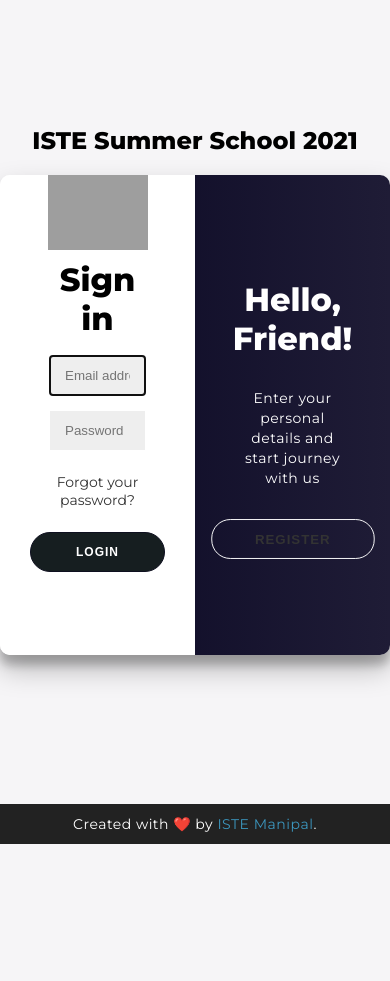
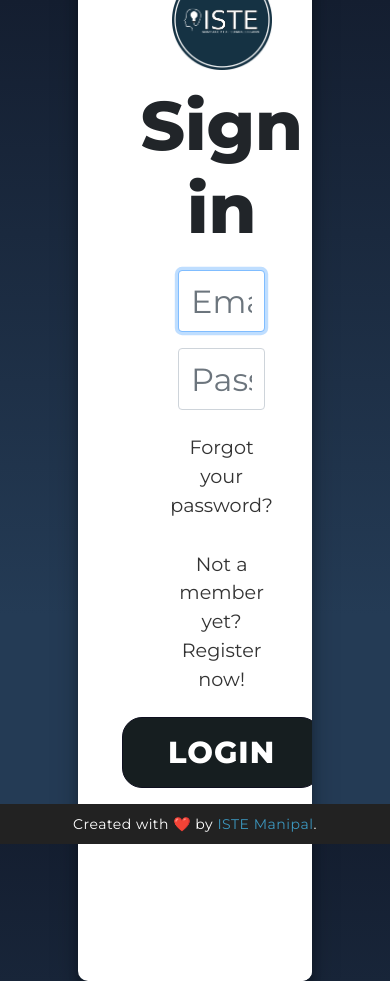
Before and after one commit to InshaManowar/iste-summer-backend, a Django app: page / in a window 390 px wide. Before the commit the page ends 844 px from the top, so only its background shows below. Run offline with Django 3.2, Linux system fonts and the light colour scheme; grey boxes are pictures that could not be loaded.

Commit message:
changes in login and signup form

```diff
--- a/accounts/templates/accounts/base.html
+++ b/accounts/templates/accounts/base.html
@@ -6,6 +6,7 @@
     <meta charset="utf-8">
     <title>َAnimated Login Form</title>
     <link rel="stylesheet" href="CSS/style.css">
+    <link rel="stylesheet" href="https://cdn.jsdelivr.net/npm/bootstrap@4.5.3/dist/css/bootstrap.min.css" integrity="sha384-TX8t27EcRE3e/ihU7zmQxVncDAy5uIKz4rEkgIXeMed4M0jlfIDPvg6uqKI2xXr2" crossorigin="anonymous">
   </head>
 
 
--- a/accounts/templates/accounts/login.html
+++ b/accounts/templates/accounts/login.html
@@ -1,5 +1,5 @@
 {% extends 'accounts/base.html' %}
-
+{% load static %}
 
 {% block head %}
 <link href='https://fonts.googleapis.com/css?family=Josefin Sans' rel='stylesheet'>
@@ -12,7 +12,7 @@
   }
 
   body {
-    background: #f6f5f7;
+    background-image: linear-gradient(#141e30 0%, #243b55 74%);
     display: flex;
     justify-content: center;
     align-items: center;
@@ -75,10 +75,15 @@
   }
 
   button.ghost {
+
     background-color: transparent;
     border-color: #FFFFFF;
+    color: white !important;
+
   }
-
+  .ghost a{
+    color: white;
+  }
   form {
     background-color: #FFFFFF;
     display: flex;
@@ -110,6 +115,24 @@
     min-height: 480px;
   }
 
+  .container-2 {
+    background-color: #fff;
+    border-radius: 10px;
+      box-shadow: 0 14px 28px rgba(0,0,0,0.25),
+        0 10px 10px rgba(0,0,0,0.22);
+    position: relative;
+    overflow: hidden;
+    width: 60%;
+    max-width: 100%;
+    min-height: 1200px;
+  }
+
+  .form-container {
+    position: absolute;
+    top: 0;
+    height: 100%;
+    transition: all 0.6s ease-in-out;
+  }
   .form-container {
     position: absolute;
     top: 0;
@@ -120,6 +143,11 @@
   .sign-in-container {
     left: 0;
     width: 50%;
+    z-index: 2;
+  }
+  .sign-in-container-2 {
+    left: 50px;
+    width: 80%;
     z-index: 2;
   }
 
@@ -170,9 +198,8 @@
 
   .overlay {
 
-    background: #181820;
-    background: -webkit-linear-gradient(to right, #181820, #181820);
-    background: linear-gradient(to right, #080622, #1f1c36);
+    background: #243b55;
+
     background-repeat: no-repeat;
     background-size: cover;
     background-position: 0 0;
@@ -270,6 +297,7 @@
     height:100px;
   }
 
+
   </style>
 
 {% endblock head %}
@@ -279,36 +307,23 @@
 
 <div class="main-block"></div>
 
-<h2>ISTE Summer School 2021</h2>
-
-
-    <div class="container" id="container">
+    <div class="container d-none d-lg-block" id="container">
 
       <div class="form-container sign-in-container">
-        <form class="form-signin" method="POST">
+        <form class="form-signin text-center" method="POST">
           {% csrf_token %}
           <div class = "logo">
-            <img src="https://istemanipal.com/static/images/ISTELOG.png" alt="Girl in a jacket" width="100" height="100">
+            <img src="{% static 'accounts/iste.png' %}" alt="Girl in a jacket" width="100" height="100">
           </div>
-          <h1>Sign in</h1>
+          <h1 style="color: #243b55;" >Sign in</h1>
           <input type="email" name="email" id="inputEmail" class="form-control" placeholder="Email address" required autofocus>
 
           <input type="password" name="password" id="inputPassword" class="form-control" placeholder="Password" required>
-          <a href="#">Forgot your password?</a>
-
-
-
+          <a href="{% url 'password_reset' %}">Forgot your password?</a>
 
     <div class="field">
       <input class="button-login" type="submit" value="Login">
-</div>    {% for field in login_form %}
-
-  <p>
-      {% for error in field.errors %}
-          <p style="color: red;">{{error}}</p>
-      {% endfor %}
-  </p>
-  {% endfor %}
+</div>
   {% if login_form.non_field_errors %}
 <div style="color:red;">
     <p>{{login_form.non_field_errors}}</p>
@@ -323,9 +338,9 @@
             <p>To keep connected with us please login with your personal info</p>
             <button class="ghost" id="signIn">Sign In</button>
           </div> -->
-          <div class="overlay-panel overlay-right">
-            <h1>Hello, Friend!</h1>
-            <p>Enter your personal details and start journey with us</p>
+          <div class="overlay-panel overlay-right ">
+            <h1>Summer School 2021</h1>
+            <p>Enter your details and let's learn together!</p>
             <button
             class="ghost" style="color: wheat !important;" id="signUp"><a href="{% url 'accounts:register' %}">Register</a></button>
 
@@ -333,7 +348,38 @@
         </div>
       </div>
     </div>
-  </div>
+
+    <!-- MObile view -->
+
+
+    <div class="container-2 d-lg-none text-center" id="container">
+
+      <div class="form-container sign-in-container-2 text-center">
+        <form class="form-signin" method="POST">
+          {% csrf_token %}
+          <div class = "logo" style="margin: 5% !important;">
+            <img src="{% static 'accounts/iste.png' %}" alt="ISTE logo" width="100" height="100">
+          </div>
+          <h1 style="font-size: 430%; margin-bottom: 3%;">Sign in</h1>
+          <input style="font-size: 200%;" type="email" name="email" id="inputEmail" class="form-control" placeholder="Email address" required autofocus>
+
+          <input style="font-size: 200%;" type="password" name="password" id="inputPassword" class="form-control" placeholder="Password" required>
+          <a style="font-size: 120%;" href="{% url 'password_reset' %}">Forgot your password?</a>
+          <a style="font-size: 120%;" href="{% url 'accounts:register'  %}">Not a member yet? Register now!</a>
+
+    <div class="field">
+      <input style="font-size: 190%;" class="button-login" type="submit" value="Login">
+</div>
+  {% if login_form.non_field_errors %}
+<div style="color:red;">
+    <p>{{login_form.non_field_errors}}</p>
+</div>
+{% endif %}
+</form>
+      </div>
+
+        </div>
+      </div>
     <footer>
       <p>
         Created with ❤️ by
@@ -341,8 +387,6 @@
         <a target="_blank" href="https://istemanipal.com">ISTE Manipal</a>.
       </p>
     </footer>
-
-
   </body>
 </html>
 
--- a/accounts/urls.py
+++ b/accounts/urls.py
@@ -6,10 +6,6 @@ from . import views
 
 app_name='accounts'
 
-#TODO: Password reset,
-#TODO: Email verification,
-#TODO: Frontend changes for login
-#TODO: Front end changed for logout page
 
 urlpatterns = [
     path('api/get_user/', views.get_logged_in_user, name='login_user_api'),
--- a/accounts/utils.py
+++ b/accounts/utils.py
@@ -1,4 +1,5 @@
 from django.contrib.auth import get_user_model
+from summerschool import settings
 from summerschool.settings import IS_MAKING_DOCS
 
 def get_user(request) :
--- a/course/models.py
+++ b/course/models.py
@@ -51,7 +51,6 @@ class Organiser(models.Model): #under category
     def __str__(self):
         return self.name
 
-
 class Task(models.Model): #under category
     uuid= ShortUUIDField(unique=True)
     category=models.ForeignKey(Category, on_delete=models.CASCADE, related_name='category')
--- a/course/serializers.py
+++ b/course/serializers.py
@@ -52,7 +52,7 @@ class ProfileSerializer(serializers.ModelSerializer):
     def get_count_assigned(self,obj):
         return Task.objects.filter(category=obj).count()
 
-    def get_count_completed(request,obj):#TODO: Match it for a user through context
+    def get_count_completed(request,obj):
         return Submission.objects.filter(task__category=obj).count()
 
 class SubmissionSerializer(serializers.ModelSerializer):
```
Also changed, not shown: accounts/models.py (+0 -8 lines), accounts/templates/accounts/register.html (+72 -13 lines), accounts/static/accounts/iste.png.
